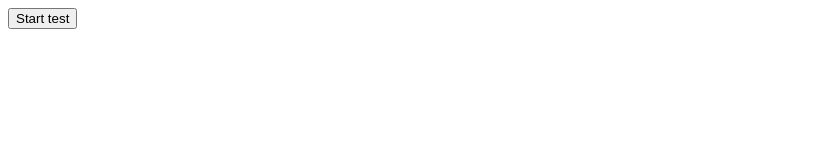
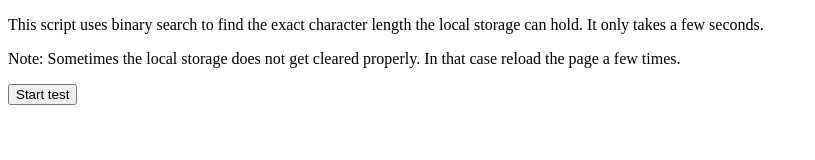
Before and after one commit to gurbindersingh/localstorage-size, a website: page index.html in a window 1280 px wide. Shown: the whole page, without its empty margins (0-815 px from the left). Drawn offline with Linux system fonts and the light colour scheme.

Commit message:
Update html file

```diff
--- a/index.html
+++ b/index.html
@@ -7,7 +7,16 @@
     <title>Determine size of local storage</title>
   </head>
   <body>
+    <p>
+      This script uses binary search to find the exact character length the local storage
+      can hold. It only takes a few seconds.
+    </p>
+    <p>
+      Note: Sometimes the local storage does not get cleared properly. In that case reload
+      the page a few times.
+    </p>
     <button id="test-start">Start test</button>
+    <p id="result"></p>
     <script src="index.js"></script>
   </body>
 </html>
```
